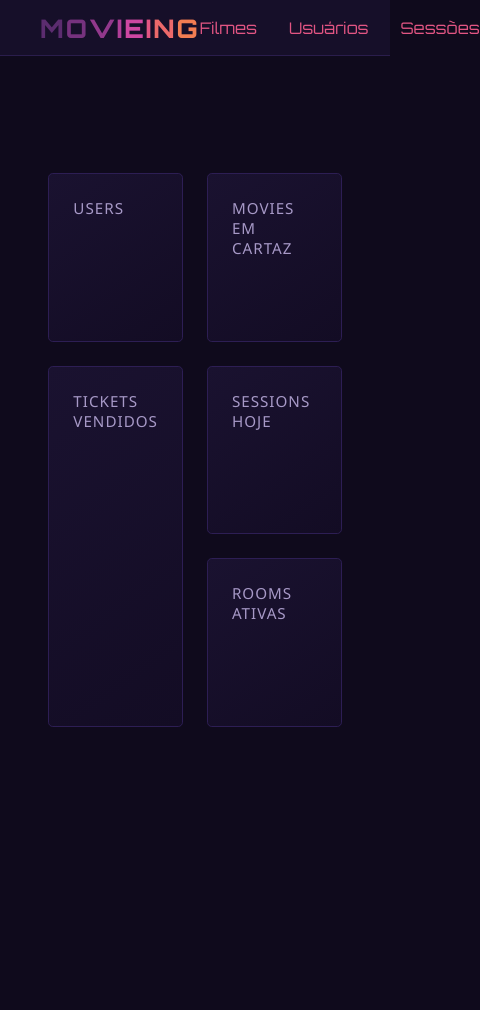
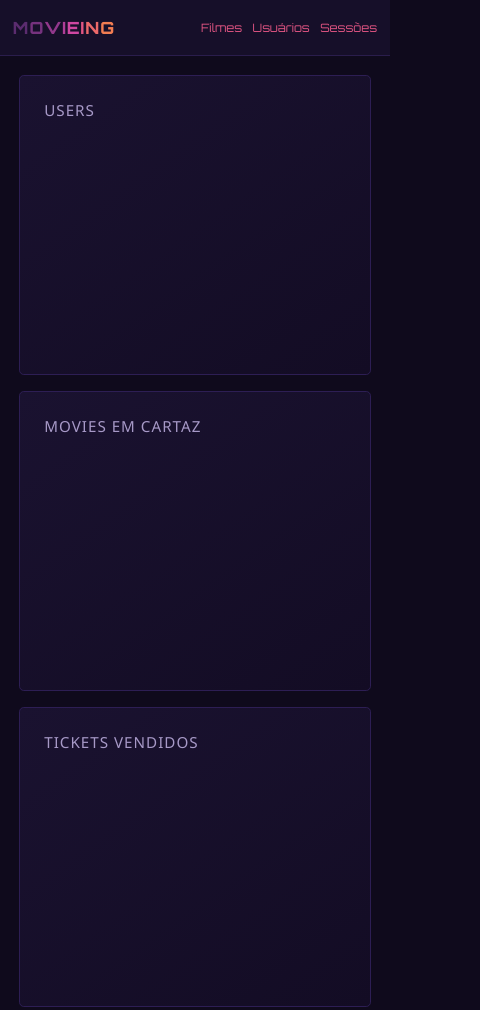
Before and after one commit to Gabi5443/PROJETO-DS-2026, a plain HTML site: page Dashboard/index.html in a window 390 px wide. Shown: the top 1010 px of the page, 480 px wide, since content can reach past the window. Before the commit the page ends 844 px from the top, so only its background shows below. Drawn offline with Linux system fonts and the light colour scheme; no server answers.

Commit message:
dash responsiva

```diff
--- a/Dashboard/index.html
+++ b/Dashboard/index.html
@@ -34,6 +34,8 @@
             border-bottom: 1px solid #2A1D4C;
             display: flex;
             align-items: center;
+             flex-wrap: wrap;
+            gap: 1rem;
             justify-content: space-between;
         }
 
@@ -67,6 +69,7 @@
             gap: 1rem;
             font-family: "Orbitron", sans-serif;
             color: #E25583;
+
         }
 
 
@@ -82,7 +85,7 @@
         .grid {
             display: grid;
             width: 90%;
-
+             max-width: 1200px;
             gap: 1.5rem;
         }
 
@@ -133,6 +136,110 @@
             color: #B22282;
            font-family: 'Segoe UI', Tahoma, Geneva, Verdana, sans-serif;
             font-size: 2rem;
+
+        }
+
+
+
+
+        /*Responsividade*/
+           /* Tablets e telas médias */
+        @media (max-width: 1200px) {
+            .header {
+                padding: 1.5rem 2rem;
+                align-items: center;
+
+            }
+
+            .cardsGrid {
+             grid-template-columns: repeat(2, 1fr);
+                grid-auto-rows: minmax(300px, auto);
+                grid-template-areas:
+                    "users movie"
+                    "tickets session"
+                    "tickets room";
+            }
+        }
+
+
+          /* Celulares -> mantém a logo e os card na mesma linha*/
+        @media (max-width: 600px) {
+            .header {
+                padding: 0.6rem 0.8rem;
+                gap: 0.5rem;
+            }
+
+            .degrade {
+                font-size: 1.05rem;
+                letter-spacing: 1px;
+            }
+
+            .header-info {
+                gap: 0.65rem;
+            }
+
+            .listar {
+                font-size: 0.72rem;
+            }
+
+            .main {
+                padding: 1.2rem;
+                align-items: flex-start;
+            }
+
+            .grid {
+                width: 100%;
+                gap: 1rem;
+            }
+
+            .cardsGrid {
+                grid-template-columns: 1fr;
+                grid-template-areas:
+                    "users"
+                    "movie"
+                    "tickets"
+                    "session"
+                    "room";
+            }
+
+            .card-value {
+                font-size: 1.75rem;
+            }
+        }
+ @media (min-width: 2500px) { /*Setando o max-widht bem grande para a tv*/
+            html {
+                font-size: 26px;
+            }
+
+
+
+            .grid {
+                max-width: 2600px;
+            }
+
+            .header {
+                padding: 4rem 3rem;
+                gap: 0.5rem;
+            }
+
+               .degrade {
+                font-size: 3rem;
+                letter-spacing: 1px;
+            }
+            .listar {
+                font-size: 2rem;
+            }
+
+            .card-header {
+
+            font-size: 2rem;
+
+        }
+        .card-value{
+            font-size: 3rem;
+        }
+
+
 
         }
 
```
